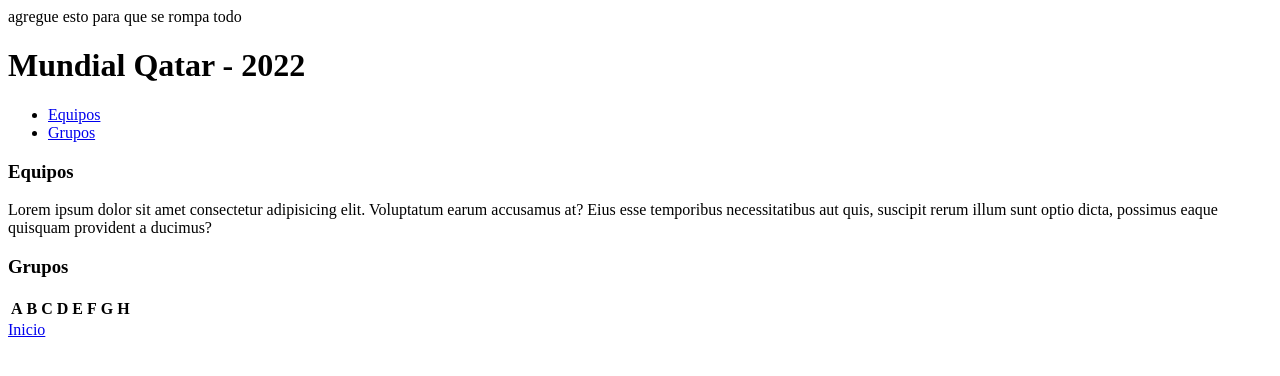
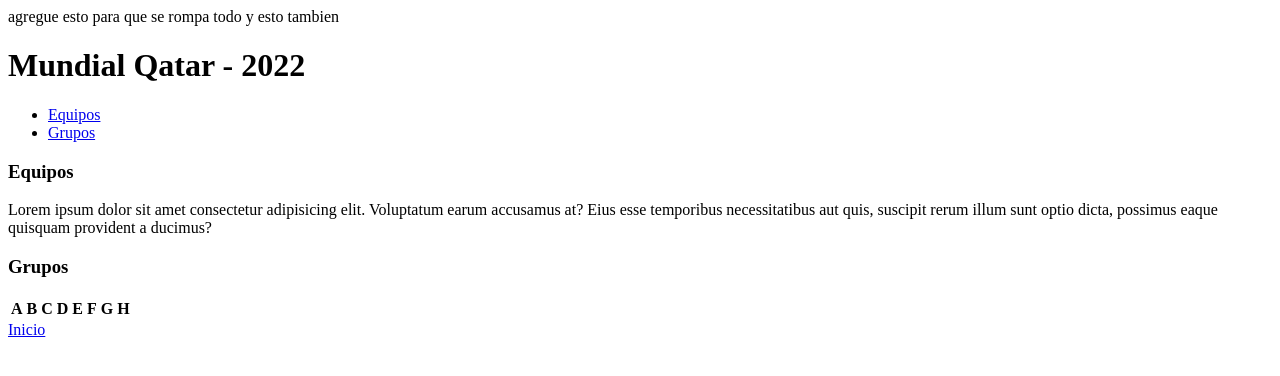
Before and after one commit to paulorze/JavaFullStack, a plain HTML site: page contacto.html in a window 1280 px wide. Drawn offline with Linux system fonts and the light colour scheme.

Commit message:
bugfix: solved problem between branches

```diff
--- a/contacto.html
+++ b/contacto.html
@@ -7,6 +7,7 @@
 </head>
 <body>
 	agregue esto para que se rompa todo
+	y esto tambien
     <header>
         <h1>Mundial Qatar - 2022</h1>
     </header>
```
Also changed, not shown: screenshot2.png (added).
